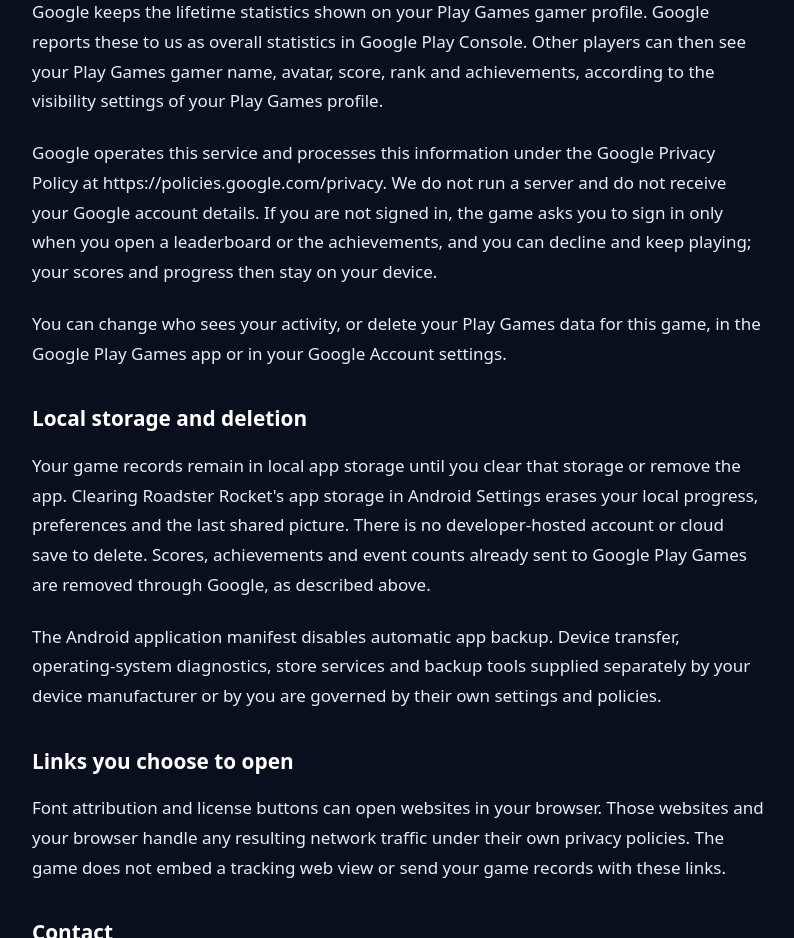
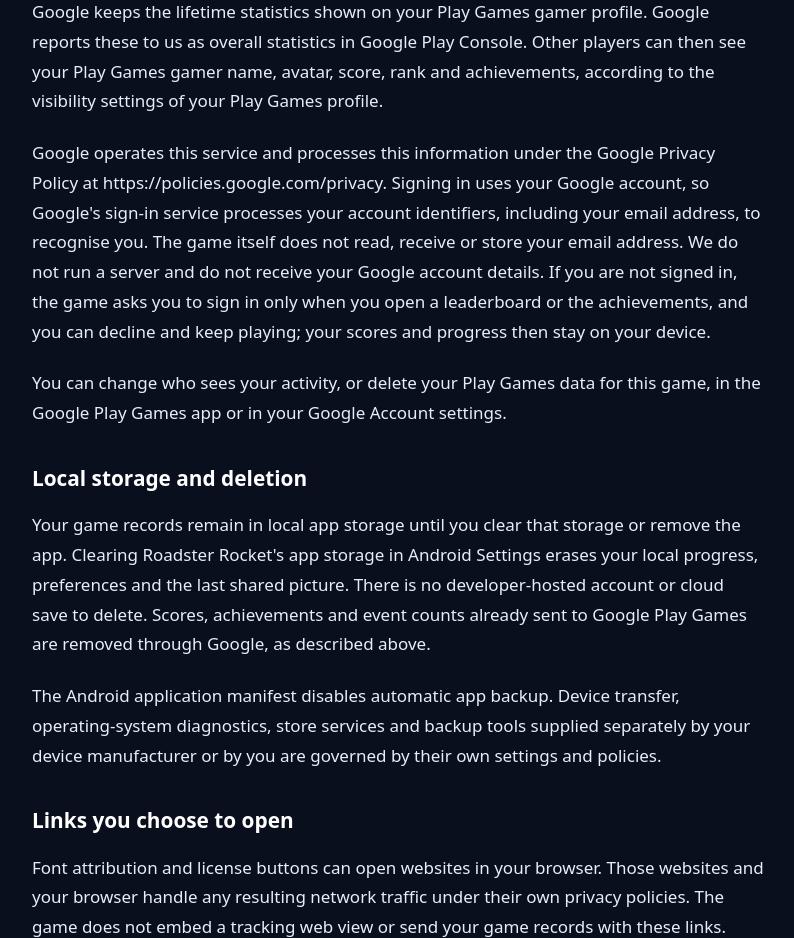
Before and after one commit to sergiumuresan/roadster-rocket-support, a plain HTML site: page privacy/index.html in a window 1280 px wide. Shown: the part 1700-2638 px from the top of the page, without its empty margins (242-1036 px from the left). Drawn offline with Linux system fonts and the light colour scheme.

Commit message:
Privacy policy: Play Games sign-in and the Google account's email address (#3)
Google's sign-in service processes the account's email address when a player signs in to Play Games; the game does not read it.

Co-Authored-By: Claude Fable 5.2 <noreply@anthropic.com>

```diff
--- a/privacy/index.html
+++ b/privacy/index.html
@@ -13,7 +13,7 @@
 <p>The picture is stored in the app&#x27;s local storage and replaced the next time you share. The store link carries a fixed label saying the visit came from a shared result. It is the same for every player and does not identify you.</p>
 <h2>Google Play Games leaderboards and achievements</h2>
 <p>Leaderboards and achievements are optional and use Google Play Games Services. If you are signed in to Google Play Games, the game sends your Endless scores to Google, which can include your best score already saved on your device, and can show Google&#x27;s leaderboard screen. It receives this week&#x27;s top scores with those players&#x27; gamer names from Google, shows them on the title screen and keeps the last list in local storage. It also sends the achievements you have earned and your progress toward them, and counts of a few in-game events: finished runs on each route, First Flight completions, revives used and how often the share sheet was opened. After each Endless run it also sends that run&#x27;s figures (score, distance, time, top speed, close calls, stunts, coins and route), from which Google keeps the lifetime statistics shown on your Play Games gamer profile. Google reports these to us as overall statistics in Google Play Console. Other players can then see your Play Games gamer name, avatar, score, rank and achievements, according to the visibility settings of your Play Games profile.</p>
-<p>Google operates this service and processes this information under the Google Privacy Policy at https://policies.google.com/privacy. We do not run a server and do not receive your Google account details. If you are not signed in, the game asks you to sign in only when you open a leaderboard or the achievements, and you can decline and keep playing; your scores and progress then stay on your device.</p>
+<p>Google operates this service and processes this information under the Google Privacy Policy at https://policies.google.com/privacy. Signing in uses your Google account, so Google&#x27;s sign-in service processes your account identifiers, including your email address, to recognise you. The game itself does not read, receive or store your email address. We do not run a server and do not receive your Google account details. If you are not signed in, the game asks you to sign in only when you open a leaderboard or the achievements, and you can decline and keep playing; your scores and progress then stay on your device.</p>
 <p>You can change who sees your activity, or delete your Play Games data for this game, in the Google Play Games app or in your Google Account settings.</p>
 <h2>Local storage and deletion</h2>
 <p>Your game records remain in local app storage until you clear that storage or remove the app. Clearing Roadster Rocket&#x27;s app storage in Android Settings erases your local progress, preferences and the last shared picture. There is no developer-hosted account or cloud save to delete. Scores, achievements and event counts already sent to Google Play Games are removed through Google, as described above.</p>
```
